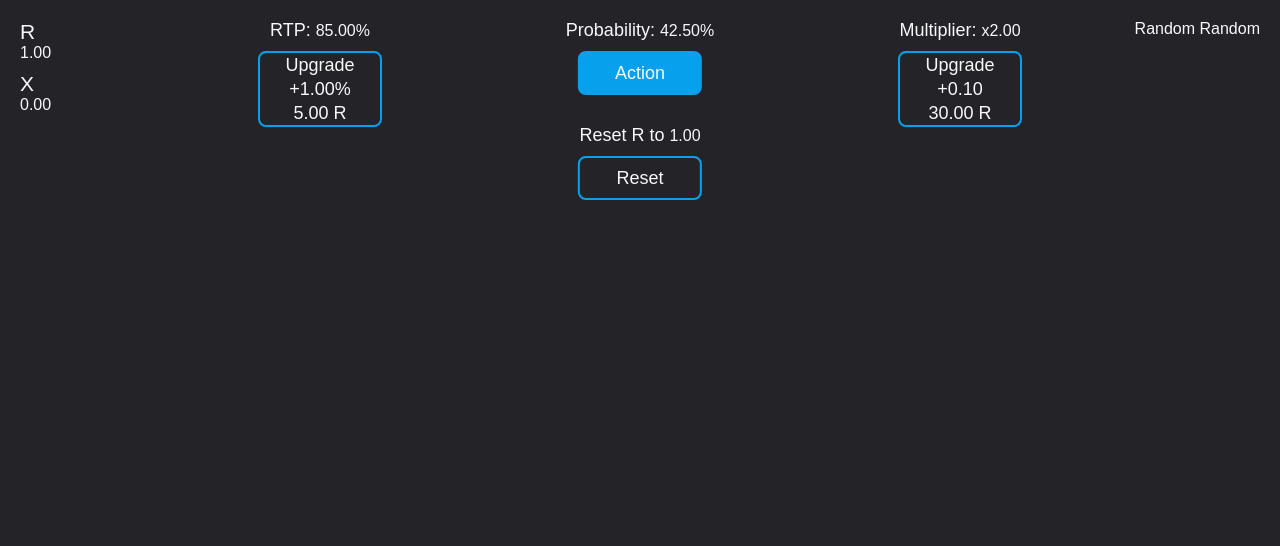
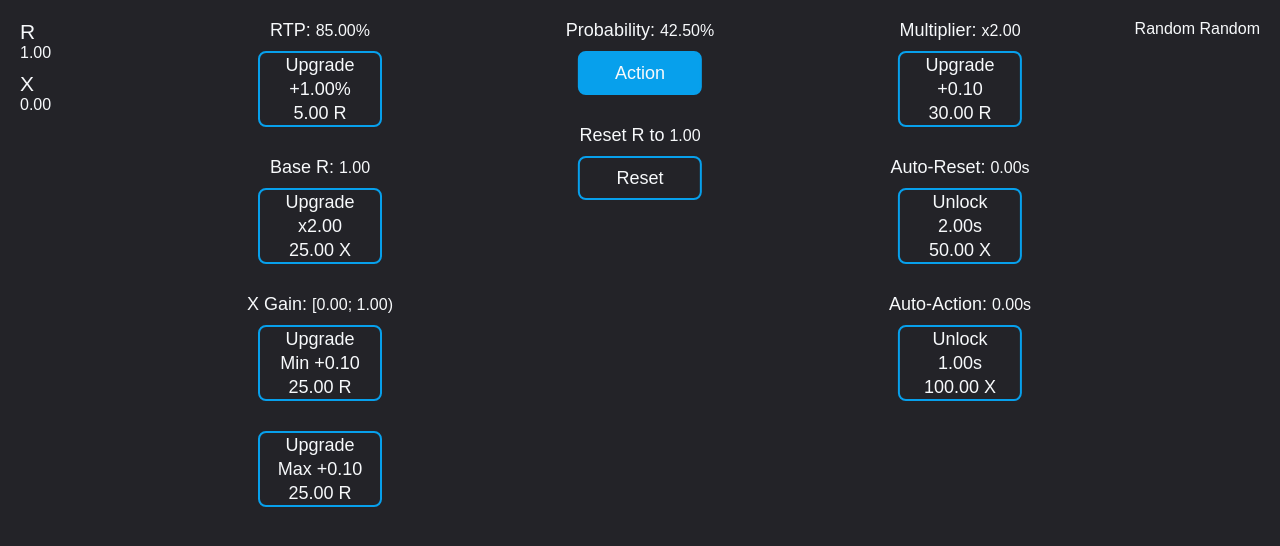
Before and after one commit to Gusarich/Random-Random, a plain HTML site: page index.html in a window 1280 px wide. Drawn offline with Linux system fonts and the light colour scheme; a web font is replaced by a local one.

Commit message:
added new upgrades, but didn't code them to work. only display values

```diff
--- a/css/styles.css
+++ b/css/styles.css
@@ -1,3 +1,7 @@
+.hide {
+    display: none;
+}
+
 .noselect {
     -webkit-touch-callout: none;
     -webkit-user-select: none;
@@ -48,12 +52,6 @@ body {
     text-align: center;
 }
 
-#rtp_upgrade {
-    margin-top: 10px;
-    height: 72px;
-    line-height: 24px;
-}
-
 .actions {
     position: absolute;
     left: 50%;
@@ -68,10 +66,11 @@ body {
     border: 2px solid #07A0EC;
     border-radius: 8px;
     width: 120px;
-    height: 40px;
+    margin-top: 10px;
+    height: 72px;
+    line-height: 24px;
     text-align: center;
     vertical-align: middle;
-    line-height: 40px;
     margin: 0 auto;
     margin-top: 10px;
     margin-bottom: 30px;
@@ -98,8 +97,7 @@ body {
     text-align: center;
 }
 
-#mul_upgrade {
-    margin-top: 10px;
-    height: 72px;
-    line-height: 24px;
+#actions_action, #actions_reset {
+    height: 40px;
+    line-height: 40px;
 }
--- a/index.html
+++ b/index.html
@@ -26,6 +26,22 @@
                 <span class="action-info" id="upgrade_rtp_boost">+1.00%</span>
                 <span class="action-info" id="upgrade_rtp_cost">5 R</span>
             </div>
+
+            <span class="value-chr">Base R: <span class="value-num" id="value_base_r">1.00-</span></span>
+            <div class="action" id="base_r_upgrade">Upgrade
+                <span class="action-info" id="upgrade_base_r_boost">x2.00-</span>
+                <span class="action-info" id="upgrade_base_r_cost">25 X-</span>
+            </div>
+
+            <span class="value-chr">X Gain: <span class="value-num" id="value_x_gain">[0.00; 1.00)</span></span>
+            <div class="action" id="x_gain_min_upgrade">Upgrade
+                <span class="action-info" id="upgrade_x_gain_min_boost">Min +0.10-</span>
+                <span class="action-info" id="upgrade_x_gain_min_cost">25 R-</span>
+            </div>
+            <div class="action" id="x_gain_max_upgrade">Upgrade
+                <span class="action-info" id="upgrade_x_gain_max_boost">Max +0.10-</span>
+                <span class="action-info" id="upgrade_x_gain_max_cost">25 R-</span>
+            </div>
         </div>
 
         <div class="actions noselect">
@@ -41,6 +57,26 @@
                 <span class="action-info" id="upgrade_mul_boost">+0.10</span>
                 <span class="action-info" id="upgrade_mul_cost">30 R</span>
             </div>
+
+            <span class="value-chr">Auto-Reset: <span class="value-num" id="value_auto_reset_time">0.00s-</span></span>
+            <div class="action" id="auto_reset_unlock">Unlock
+                <span class="action-info" id="upgrade_auto_reset_base_time">2.00s-</span>
+                <span class="action-info" id="upgrade_auto_reset_cost">50 X-</span>
+            </div>
+            <div class="action hide" id="auto_reset_upgrade">Upgrade
+                <span class="action-info" id="upgrade_auto_reset_boost">-0.10s-</span>
+                <span class="action-info" id="upgrade_auto_reset_cost">70 X-</span>
+            </div>
+
+            <span class="value-chr">Auto-Action: <span class="value-num" id="value_auto_action_time">0.00s-</span></span>
+            <div class="action" id="auto_action_unlock">Unlock
+                <span class="action-info" id="upgrade_auto_action_base_time">1.00s-</span>
+                <span class="action-info" id="upgrade_auto_action_cost">100 X-</span>
+            </div>
+            <div class="action hide" id="auto_action_upgrade">Upgrade
+                <span class="action-info" id="upgrade_auto_action_boost">-0.05s-</span>
+                <span class="action-info" id="upgrade_auto_action_cost">140 X-</span>
+            </div>
         </div>
     </body>
 </html>
--- a/js/functions.js
+++ b/js/functions.js
@@ -17,14 +17,14 @@ function action () {
     if (gameValues.r > 0) {
         if (rng.random() < gameValues.prob) gameValues.r *= gameValues.mul
         else gameValues.r = 0
-        gameValues.x += 1
+        gameValues.x += rng.random() * (gameValues.x_gain_max - gameValues.x_gain_min) + gameValues.x_gain_min
     }
 }
 
 function reset () {
     if (gameValues.r <= 0) {
         gameValues.r = gameValues.base_r
-        $('#random_title')[0].innerText = randomString()
+        $('#random_title').html(randomString())
     }
 }
 
@@ -47,16 +47,31 @@ function upgradeMul () {
 }
 
 function update () {
-    $('#value_r')[0].innerText = format(gameValues.r)
-    $('#value_x')[0].innerText = format(gameValues.x)
-    $('#value_rtp')[0].innerText = format(gameValues.rtp) + '%'
-    $('#value_mul')[0].innerText = 'x' + format(gameValues.mul)
-    $('#value_prob')[0].innerText = format(gameValues.prob * 100) + '%'
-    $('#value_base_r')[0].innerText = format(gameValues.base_r)
-    $('#upgrade_rtp_boost')[0].innerText = '+' + format(gameValues.upgrade_rtp_boost) + '%'
-    $('#upgrade_rtp_cost')[0].innerText = format(gameValues.upgrade_rtp_cost) + ' R'
-    $('#upgrade_mul_boost')[0].innerText = '+' + format(gameValues.upgrade_mul_boost)
-    $('#upgrade_mul_cost')[0].innerText = format(gameValues.upgrade_mul_cost) + ' R'
+    $('#value_r').html(format(gameValues.r))
+    $('#value_x').html(format(gameValues.x))
+    $('#value_rtp').html(format(gameValues.rtp) + '%')
+    $('#value_mul').html('x' + format(gameValues.mul))
+    $('#value_prob').html(format(gameValues.prob * 100) + '%')
+    $('#value_base_r').html(format(gameValues.base_r))
+    $('#value_x_gain').html('[' + format(gameValues.x_gain_min) + '; ' + format(gameValues.x_gain_max) + ')')
+    $('#value_auto_reset_time').html(format(gameValues.auto_reset_time) + 's')
+    $('#value_auto_action_time').html(format(gameValues.auto_action_time) + 's')
+    $('#upgrade_rtp_boost').html('+' + format(gameValues.upgrade_rtp_boost) + '%')
+    $('#upgrade_rtp_cost').html(format(gameValues.upgrade_rtp_cost) + ' R')
+    $('#upgrade_mul_boost').html('+' + format(gameValues.upgrade_mul_boost))
+    $('#upgrade_mul_cost').html(format(gameValues.upgrade_mul_cost) + ' R')
+    $('#upgrade_base_r_boost').html('x' + format(gameValues.upgrade_base_r_boost))
+    $('#upgrade_base_r_cost').html(format(gameValues.upgrade_base_r_cost) + ' X')
+    $('#upgrade_x_gain_min_boost').html('Min +' + format(gameValues.upgrade_x_gain_min_boost))
+    $('#upgrade_x_gain_min_cost').html(format(gameValues.upgrade_x_gain_min_cost) + ' R')
+    $('#upgrade_x_gain_max_boost').html('Max +' + format(gameValues.upgrade_x_gain_max_boost))
+    $('#upgrade_x_gain_max_cost').html(format(gameValues.upgrade_x_gain_max_cost) + ' R')
+    $('#upgrade_auto_reset_base_time').html(format(gameValues.upgrade_auto_reset_base_time) + 's')
+    $('#upgrade_auto_reset_cost').html(format(gameValues.upgrade_auto_reset_cost) + ' X')
+    $('#upgrade_auto_reset_boost').html(format(gameValues.upgrade_auto_reset_boost) + 's')
+    $('#upgrade_auto_action_base_time').html(format(gameValues.upgrade_auto_action_base_time) + 's')
+    $('#upgrade_auto_action_cost').html(format(gameValues.upgrade_auto_action_cost) + ' X')
+    $('#upgrade_auto_action_boost').html(format(gameValues.upgrade_auto_action_boost) + 's')
 
     if (gameValues.r > 0) {
         $('#actions_action').addClass('action-available')
--- a/js/main.js
+++ b/js/main.js
@@ -6,6 +6,10 @@ $(document).ready(() => {
         mul: 2.0,
         prob: 0.0,
         base_r: 1.0,
+        x_gain_min: 0.0,
+        x_gain_max: 1.0,
+        auto_reset_time: 0.0,
+        auto_action_time: 0.0,
 
         upgrade_rtp_cost: 5.0,
         upgrade_rtp_boost: 1.0,
@@ -14,6 +18,28 @@ $(document).ready(() => {
         upgrade_mul_cost: 30.0,
         upgrade_mul_boost: 0.1,
         upgrade_mul_costmul: 1.4,
+
+        upgrade_base_r_cost: 25.0,
+        upgrade_base_r_boost: 2.0,
+        upgrade_base_r_costmul: 2.5,
+
+        upgrade_x_gain_min_cost: 25.0,
+        upgrade_x_gain_min_boost: 0.1,
+        upgrade_x_gain_min_costmul: 1.5,
+
+        upgrade_x_gain_max_cost: 25.0,
+        upgrade_x_gain_max_boost: 0.1,
+        upgrade_x_gain_max_costmul: 1.5,
+
+        upgrade_auto_reset_cost: 50.0,
+        upgrade_auto_reset_boost: -0.1,
+        upgrade_auto_reset_costmul: 1.4,
+        upgrade_auto_reset_base_time: 2.0,
+
+        upgrade_auto_action_cost: 100.0,
+        upgrade_auto_action_boost: -0.05,
+        upgrade_auto_action_costmul: 1.4,
+        upgrade_auto_action_base_time: 1.0,
     }
 
     gameValues.prob = gameValues.rtp / (100 * gameValues.mul)
```
